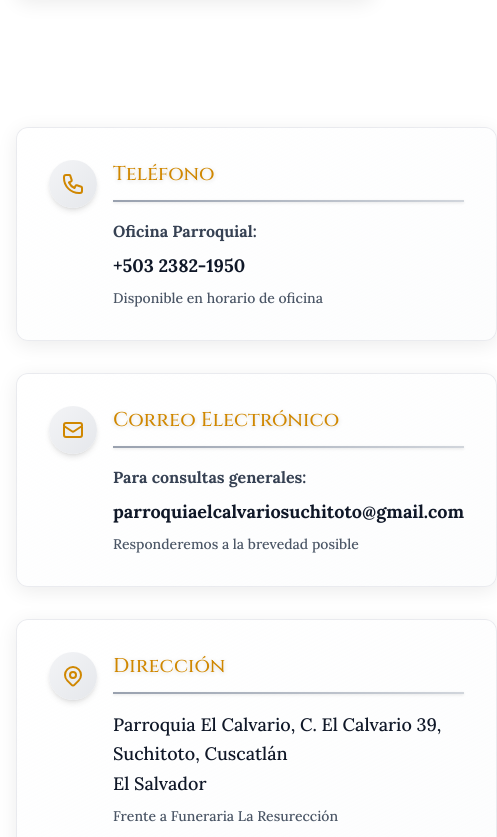
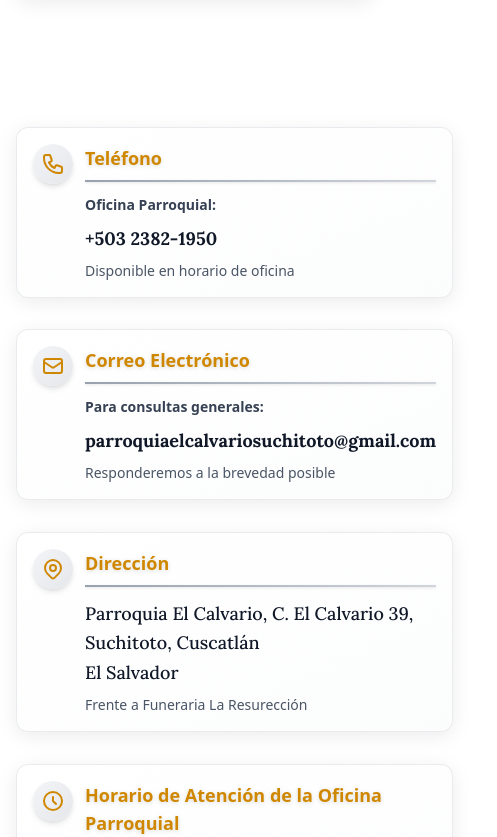
Before and after one commit to BryanJRG/ParroquiaElCalvario, a React (Vite) app: page /contacto in a window 390 px wide. Shown: the part 1487-2324 px from the top of the page, 497 px wide, since content can reach past the window. Built offline with nearby package versions, Linux system fonts and the light colour scheme; a web font is replaced by a local one.

Commit message:
Contact card responsive

```diff
--- a/src/pages/Contact.jsx
+++ b/src/pages/Contact.jsx
@@ -13,17 +13,20 @@ import useLiturgicalColor from '@/hooks/useLiturgicalColor';
 // Componente de Card de Información
 const InfoCard = ({ icon, title, content, delay = '0', liturgicalColor }) => {
   return (
-    <div className={`group bg-gradient-to-br from-white to-gray-50/50 p-8 rounded-xl shadow-[0_4px_20px_rgba(0,0,0,0.08)] border border-gray-200/80 transition-all duration-700 ease-out hover:-translate-y-3 hover:shadow-[0_8px_30px_rgba(0,0,0,0.12)] hover:from-gray-50/50 hover:to-white opacity-0 animate-fade-scale-up delay-${delay}`}>
-      <div className="flex items-start gap-4">
-        <div className={`flex-shrink-0 w-12 h-12 rounded-full bg-gradient-to-br from-gray-100 to-gray-200 flex items-center justify-center ${liturgicalColor} transition-transform duration-500 ease-out group-hover:scale-110 shadow-md`}>
+    <div
+      className={`group bg-gradient-to-br from-white to-gray-50/50 p-4 sm:p-6 md:p-8 rounded-xl shadow-[0_4px_20px_rgba(0,0,0,0.08)] border border-gray-200/80 transition-all duration-700 ease-out hover:-translate-y-3 hover:shadow-[0_8px_30px_rgba(0,0,0,0.12)] hover:from-gray-50/50 hover:to-white opacity-0 animate-fade-scale-up`}
+      style={{ animationDelay: `${delay}ms` }}
+    >
+      <div className="flex items-start gap-3 sm:gap-4">
+        <div className={`flex-shrink-0 w-10 h-10 sm:w-12 sm:h-12 rounded-full bg-gradient-to-br from-gray-100 to-gray-200 flex items-center justify-center ${liturgicalColor} transition-transform duration-500 ease-out group-hover:scale-110 shadow-md`}>
           {icon}
         </div>
-        <div className="flex-1">
-          <h3 className={`font-cinzel-m text-xl mb-3 ${liturgicalColor} drop-shadow-sm transition-all duration-500 ease-out group-hover:text-lg`}>
+        <div className="flex-1 min-w-0">
+          <h3 className={`font-bold text-lg sm:text-xl mb-2 sm:mb-3 ${liturgicalColor} drop-shadow-sm transition-all duration-500 ease-out break-words`}>
             {title}
           </h3>
-          <div className="w-full h-[2px] bg-gradient-to-r from-gray-400 to-gray-300 mb-4 shadow-sm transition-all duration-500 ease-out "></div>
-          <div className="font-lora-m text-base text-gray-700 leading-relaxed transition-all duration-500 ease-out group-hover:scale-[1.01] origin-top-left">
+          <div className="w-full h-[2px] bg-gradient-to-r from-gray-400 to-gray-300 mb-3 sm:mb-4 shadow-sm transition-all duration-500 ease-out"></div>
+          <div className="font-normal text-sm sm:text-base text-gray-700 leading-relaxed transition-all duration-500 ease-out group-hover:scale-[1.01] origin-top-left break-words">
             {content}
           </div>
         </div>
```
